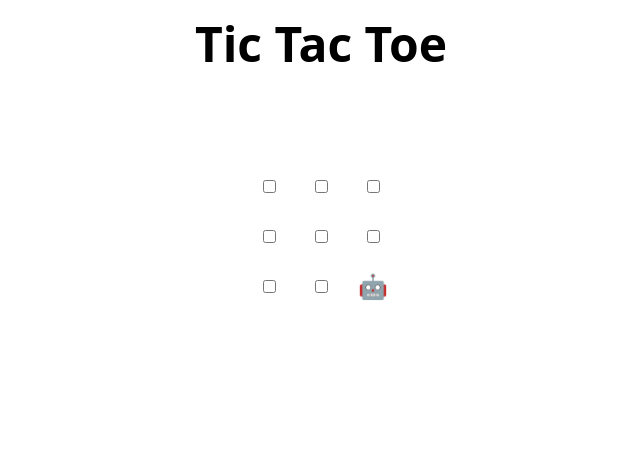
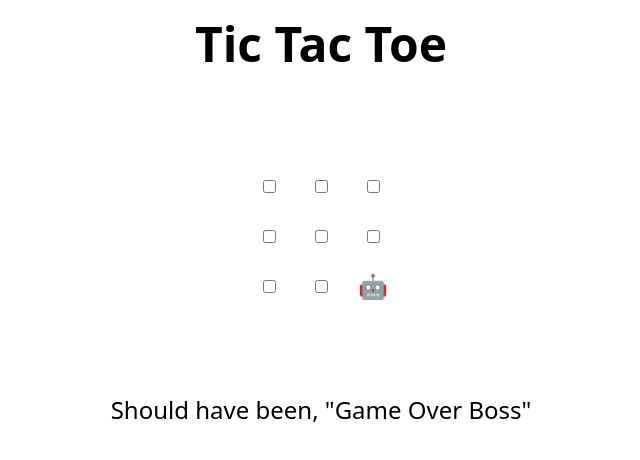
Before and after one commit to JustinBenito/skills-review-pull-requests, a plain HTML site: page index.html in a window 1280 px wide. Shown: the whole page, without its empty margins (319-959 px from the left). Drawn offline with Linux system fonts and the light colour scheme.

Commit message:
Update index.html
Wonderful stuff

```diff
--- a/index.html
+++ b/index.html
@@ -48,7 +48,7 @@
 </table>
 
 <h2 hidden>Game over, refresh to play again 🧑‍💻 🤖!</h2>
-
+Should have been, "Game Over Boss"
 <script>
   // Initialization
   const boxes = Array.from(document.querySelectorAll("td"));
```
